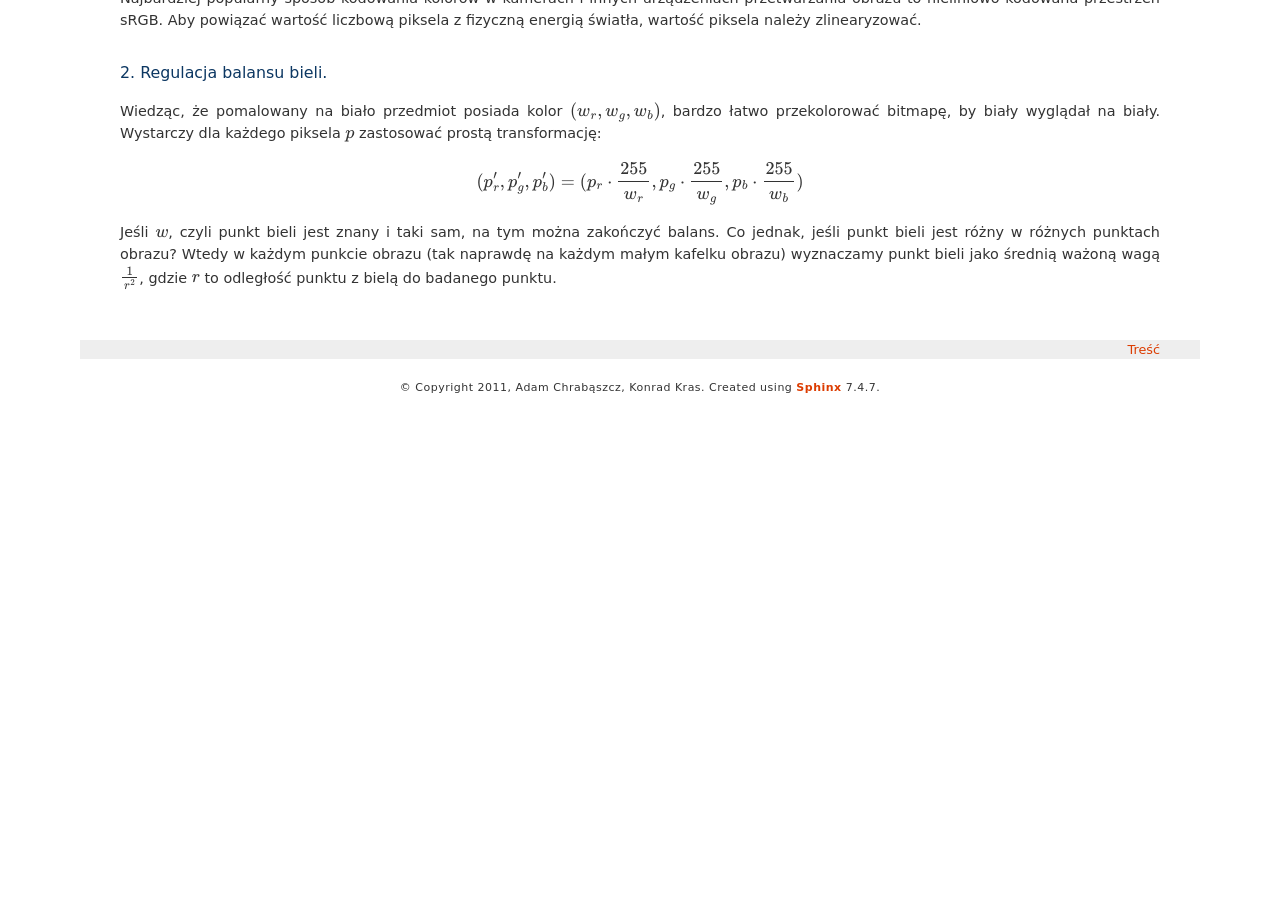
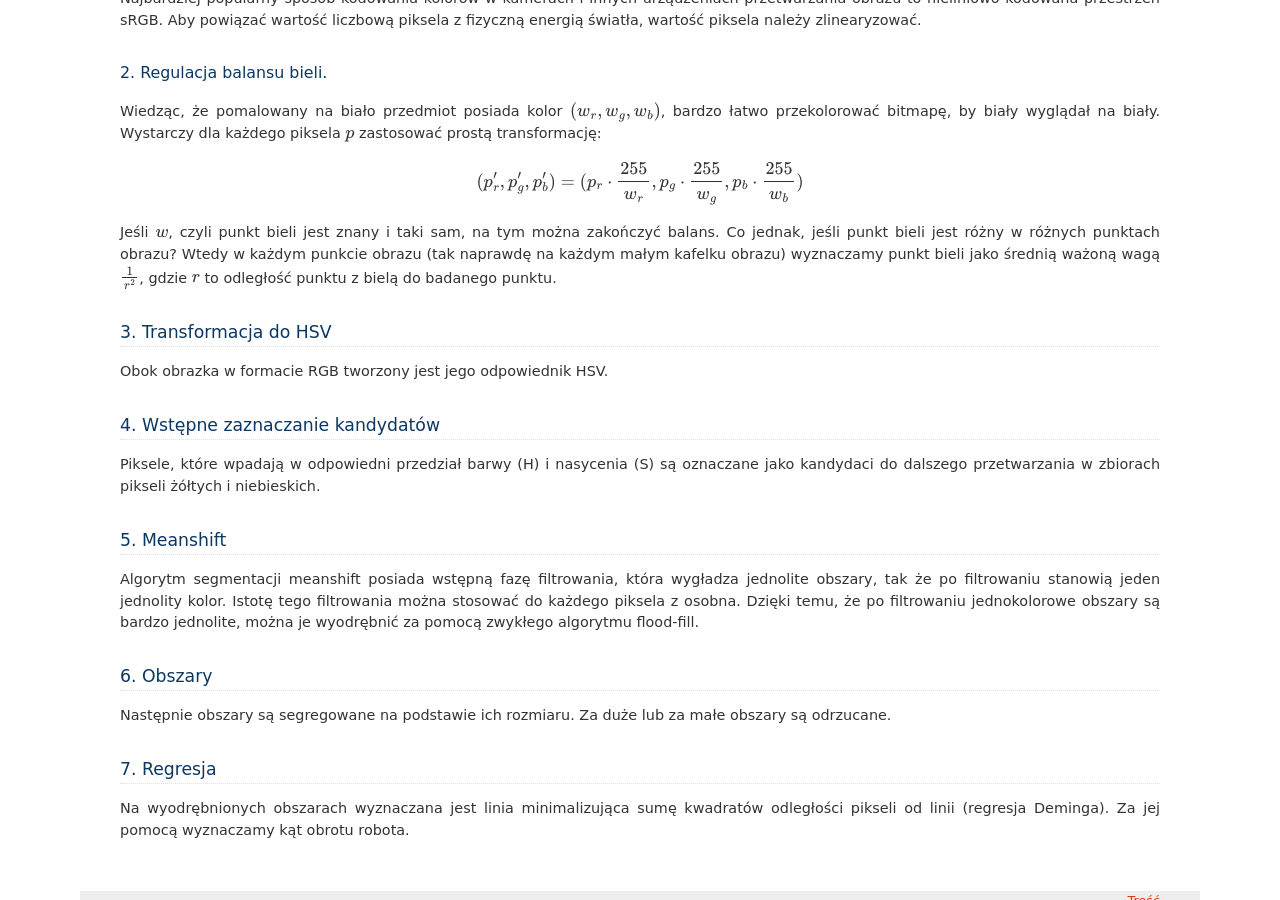
Before and after one commit to admchr/agh-mirosot-vision, a Sphinx documentation site: the page built from doc/index.rst, in a window 1280 px wide and 900 px high, scrolled down 1883 px. Built offline with Sphinx 7.4.7, drawn with Linux system fonts in a browser that asks for light colours; formulas are drawn with MathJax 3; before the commit the page ends 2288 px from its top, so only the background shows below that.

Commit message:
Bazowa dokumentacja.

```diff
--- a/doc/index.rst
+++ b/doc/index.rst
@@ -135,3 +135,36 @@ balans. Co jednak, jeśli punkt bieli jest różny w różnych punktach obrazu?
 Wtedy w każdym punkcie obrazu (tak naprawdę na każdym małym kafelku obrazu)
 wyznaczamy punkt bieli jako średnią ważoną wagą :math:`\frac{1}{r^2}`,
 gdzie :math:`r` to odległość punktu z bielą do badanego punktu.
+
+3. Transformacja do HSV
+-----------------------
+
+Obok obrazka w formacie RGB tworzony jest jego odpowiednik HSV.
+
+4. Wstępne zaznaczanie kandydatów
+---------------------------------
+
+Piksele, które wpadają w odpowiedni przedział barwy (H) i nasycenia (S) są
+oznaczane jako kandydaci do dalszego przetwarzania w zbiorach pikseli żółtych i
+niebieskich.
+
+5. Meanshift
+------------
+
+Algorytm segmentacji meanshift posiada wstępną fazę filtrowania, która wygładza
+jednolite obszary, tak że po filtrowaniu stanowią jeden jednolity kolor.
+Istotę tego filtrowania można stosować do każdego piksela z osobna. Dzięki temu,
+że po filtrowaniu jednokolorowe obszary są bardzo jednolite, można je wyodrębnić
+za pomocą zwykłego algorytmu flood-fill.
+
+6. Obszary
+----------
+
+Następnie obszary są segregowane na podstawie ich rozmiaru. Za duże lub za małe
+obszary są odrzucane.
+
+7. Regresja
+-----------
+Na wyodrębnionych obszarach wyznaczana jest linia minimalizująca
+sumę kwadratów odległości pikseli od linii (regresja Deminga). Za jej pomocą
+wyznaczamy kąt obrotu robota.
```
